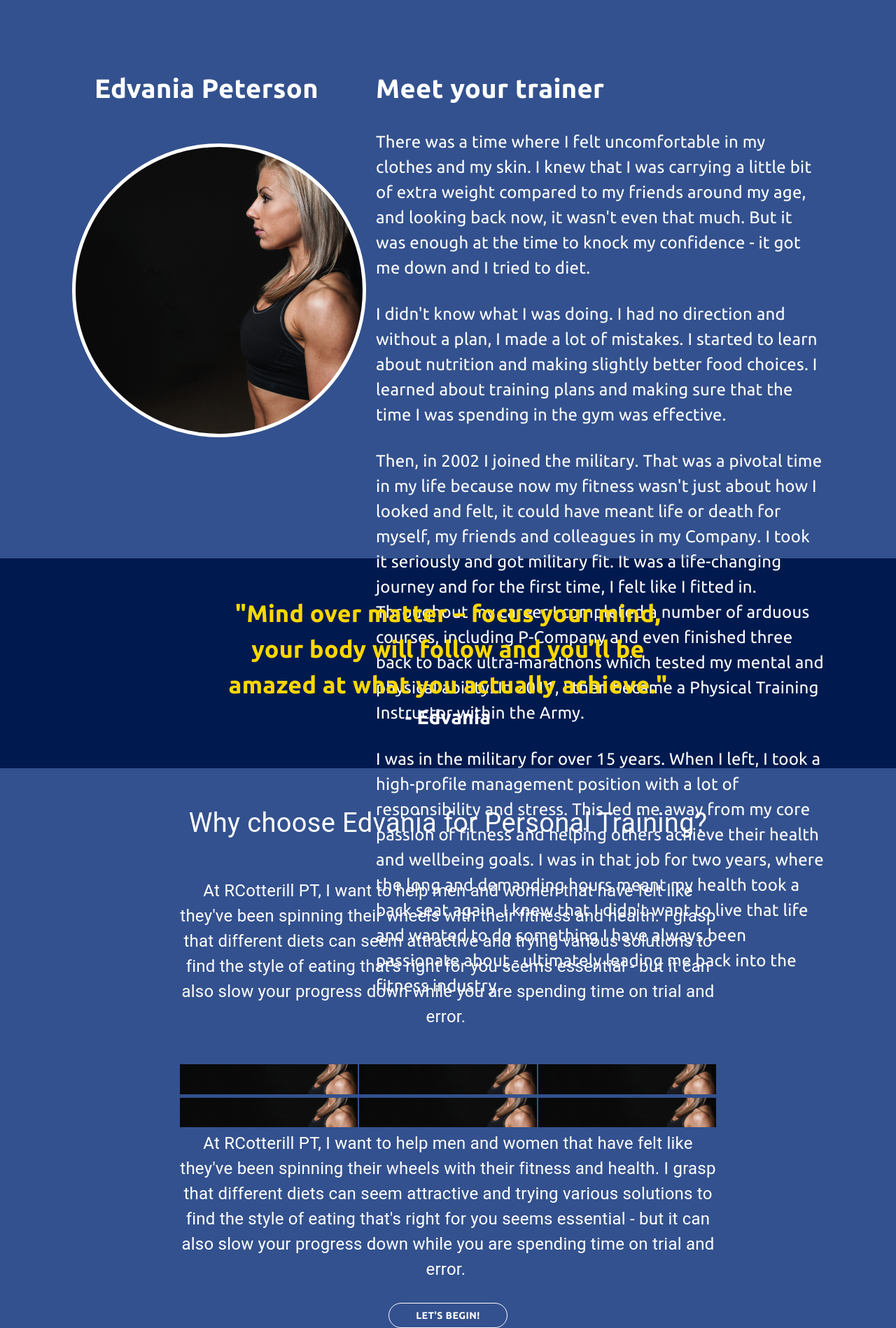
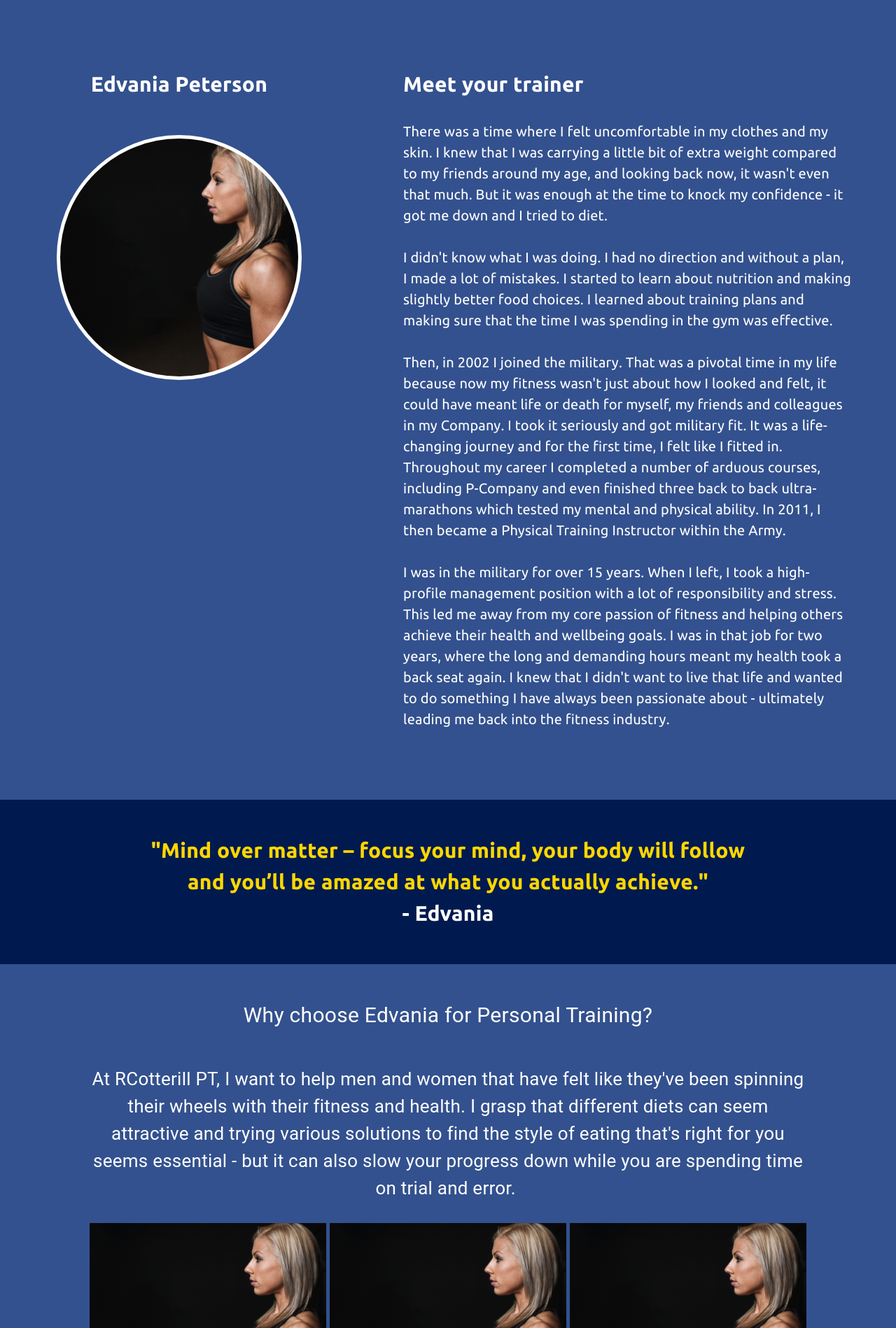
Before and after one commit to jamesdev4you/newpersonaltraining, a React (Create React App) app: page /about in a window 1280 px wide. Shown: the part 802-2700 px from the top of the page at 70% size. Built offline with nearby package versions, Linux system fonts and the light colour scheme.

Commit message:
about responsive

```diff
--- a/src/secondary_component/AboutOpening.js
+++ b/src/secondary_component/AboutOpening.js
@@ -11,27 +11,44 @@ const AboutOpening = () => {
       sx={{
         display: "flex",
         width: "100%",
-        height: { xl: "1100px", lg: "800px" },
+        height: "auto",
         backgroundColor: "primary.light",
-        alignItems: "center",
+        flexWrap: "wrap",
+        alignItems: "start",
         justifyContent: "center",
-        paddingTop: "100px",
+        padding: "100px 0",
       }}
     >
       <Box
         sx={{
           height: "100%",
           borderRadius: "50%",
-          width: "30%",
+          width: {
+            xl: "40%",
+            lg: "40%",
+            md: "40%",
+            sm: "100%",
+            xs: "100%",
+          },
           display: "flex",
+
           justifyContent: "start",
           flexDirection: "column",
+
           gap: "50px",
+          paddingBottom: "100px",
         }}
       >
         <Typography
           sx={{
-            fontSize: "38px",
+            fontSize: {
+              xl: "50px",
+              lg: "30px",
+              md: "34px",
+              sm: "34px",
+              xs: "24px",
+            },
+            margin: "auto",
             textAlign: "center",
             width: "100%",
             color: "white",
@@ -43,9 +60,21 @@ const AboutOpening = () => {
 
         <Box
           sx={{
-            height: "420px",
+            height: {
+              xl: "420px",
+              lg: "350px",
+              md: "250px",
+              sm: "250px",
+              xs: "250px",
+            },
             borderRadius: "50%",
-            width: "420px",
+            width: {
+              xl: "420px",
+              lg: "350px",
+              md: "250px",
+              sm: "250px",
+              xs: "250px",
+            },
             margin: "0px auto",
             backgroundImage: `url(${Header})`,
             backgroundRepeat: "no-repeat",
@@ -61,14 +90,26 @@ const AboutOpening = () => {
           height: "100%",
           display: "flex",
           flexDirection: "column",
-          width: "50%",
-          marginLeft: "50px",
+          width: {
+            xl: "50%",
+            lg: "50%",
+            md: "50%",
+            sm: "90%",
+            xs: "90%",
+          },
+          margin: "auto",
           gap: "30px",
         }}
       >
         <Typography
           sx={{
-            fontSize: "38px",
+            fontSize: {
+              xl: "50px",
+              lg: "30px",
+              md: "34px",
+              sm: "34px",
+              xs: "24px",
+            },
             textAlign: "left",
             width: "100%",
             color: "white",
@@ -79,7 +120,13 @@ const AboutOpening = () => {
         </Typography>
         <Typography
           sx={{
-            fontSize: "24px",
+            fontSize: {
+              xl: "20px",
+              lg: "20px",
+              md: "16px",
+              sm: "16px",
+              xs: "16px",
+            },
             textAlign: "left",
             width: "100%",
             color: "white",
@@ -94,7 +141,13 @@ const AboutOpening = () => {
         </Typography>
         <Typography
           sx={{
-            fontSize: "24px",
+            fontSize: {
+              xl: "20px",
+              lg: "20px",
+              md: "16px",
+              sm: "16px",
+              xs: "16px",
+            },
             textAlign: "left",
             width: "100%",
             color: "white",
@@ -108,7 +161,13 @@ const AboutOpening = () => {
         </Typography>
         <Typography
           sx={{
-            fontSize: "24px",
+            fontSize: {
+              xl: "20px",
+              lg: "20px",
+              md: "16px",
+              sm: "16px",
+              xs: "16px",
+            },
             textAlign: "left",
             width: "100%",
             color: "white",
@@ -127,7 +186,13 @@ const AboutOpening = () => {
         </Typography>
         <Typography
           sx={{
-            fontSize: "24px",
+            fontSize: {
+              xl: "20px",
+              lg: "20px",
+              md: "16px",
+              sm: "16px",
+              xs: "16px",
+            },
             textAlign: "left",
             width: "100%",
             color: "white",
--- a/src/secondary_component/AboutQuote.js
+++ b/src/secondary_component/AboutQuote.js
@@ -6,23 +6,42 @@ const AboutQuote = () => {
   return (
     <Box
       sx={{
-        height: "300px",
+        height: "auto",
         width: "100%",
         backgroundColor: "primary.dark",
         display: "flex",
         flexDirection: "column",
         alignItems: "center",
         justifyContent: "center",
+        padding: {
+          xl: "50px 0",
+          lg: "50px 0",
+          md: "50px 0",
+          sm: "30px 0",
+          xs: "20px 0",
+        },
       }}
     >
       <Typography
         sx={{
-          width: "50%",
+          width: {
+            xl: "70%",
+            lg: "70%",
+            md: "70%",
+            sm: "90%",
+            xs: "98%",
+          },
 
           fontFamily: "Ubuntu",
           color: "error.main",
           textAlign: "center",
-          fontSize: "34px",
+          fontSize: {
+            xl: "38px",
+            lg: "30px",
+            md: "26px",
+            sm: "24px",
+            xs: "20px",
+          },
         }}
       >
         "Mind over matter – focus your mind, your body will follow and you’ll be
@@ -35,7 +54,13 @@ const AboutQuote = () => {
           fontFamily: "Ubuntu",
           color: "white",
           textAlign: "center",
-          fontSize: "28px",
+          fontSize: {
+            xl: "38px",
+            lg: "30px",
+            md: "26px",
+            sm: "24px",
+            xs: "20px",
+          },
         }}
       >
         - Edvania
--- a/src/secondary_component/AboutTestimonial.js
+++ b/src/secondary_component/AboutTestimonial.js
@@ -13,19 +13,25 @@ const AboutTestimonial = () => {
       sx={{
         display: "flex",
         width: "100%",
-        height: { xl: "1400px", lg: "800px" },
+        height: "auto",
         backgroundColor: "primary.light",
         flexDirection: "column",
         alignItems: "center",
         justifyContent: "start",
-        paddingTop: "50px",
+        padding: "50px 0",
       }}
     >
       <Typography
         sx={{
-          fontSize: "38px",
+          fontSize: {
+            xl: "50px",
+            lg: "30px",
+            md: "34px",
+            sm: "34px",
+            xs: "24px",
+          },
           textAlign: "center",
-          width: "100%",
+          width: "90%",
           color: "white",
         }}
       >
@@ -33,9 +39,21 @@ const AboutTestimonial = () => {
       </Typography>
       <Typography
         sx={{
-          fontSize: "24px",
+          fontSize: {
+            xl: "28px",
+            lg: "26px",
+            md: "22px",
+            sm: "20px",
+            xs: "18px",
+          },
           textAlign: "center",
-          width: "60%",
+          width: {
+            xl: "80%",
+            lg: "80%",
+            md: "80%",
+            sm: "95%",
+            xs: "95%",
+          },
           color: "white",
           marginTop: "50px",
         }}
@@ -50,22 +68,54 @@ const AboutTestimonial = () => {
       <Box
         sx={{
           display: "flex",
-          width: "60%",
-          height: "60%",
+          width: {
+            xl: "80%",
+            lg: "80%",
+            md: "80%",
+            sm: "100%",
+            xs: "100%",
+          },
+          height: {
+            xl: "800px",
+            lg: "640px",
+            md: "640px",
+            sm: "640px",
+            xs: "1300px",
+          },
           flexWrap: "wrap",
-          flexDirection: "column",
+          flexDirection: {
+            xl: "column",
+            lg: "column",
+            md: "column",
+            sm: "row",
+            xs: "row",
+          },
+
           alignItems: "center",
-          justifyContent: "start",
-          paddingTop: "50px",
+          justifyContent: "center",
+
           rowGap: "5px",
+          columnGap: "5px",
         }}
       >
         {aboutPictures.map((item) => {
           return (
             <Box
               sx={{
-                width: "33%",
-                height: "45%",
+                width: {
+                  xl: "33%",
+                  lg: "33%",
+                  md: "33%",
+                  sm: "48%",
+                  xs: "95%",
+                },
+                height: {
+                  xl: "45%",
+                  lg: "45%",
+                  md: "45%",
+                  sm: "33%",
+                  xs: "200px",
+                },
                 backgroundImage: `url(${Header})`,
                 backgroundRepeat: "no-repeat",
                 backgroundSize: "cover",
@@ -77,12 +127,24 @@ const AboutTestimonial = () => {
       </Box>
       <Typography
         sx={{
-          fontSize: "24px",
+          fontSize: {
+            xl: "28px",
+            lg: "26px",
+            md: "22px",
+            sm: "20px",
+            xs: "18px",
+          },
           textAlign: "center",
-          width: "60%",
+          width: {
+            xl: "80%",
+            lg: "80%",
+            md: "80%",
+            sm: "95%",
+            xs: "95%",
+          },
           color: "white",
 
-          marginBottom: "20px",
+          margin: "20px 0",
         }}
       >
         At RCotterill PT, I want to help men and women that have felt like
```
